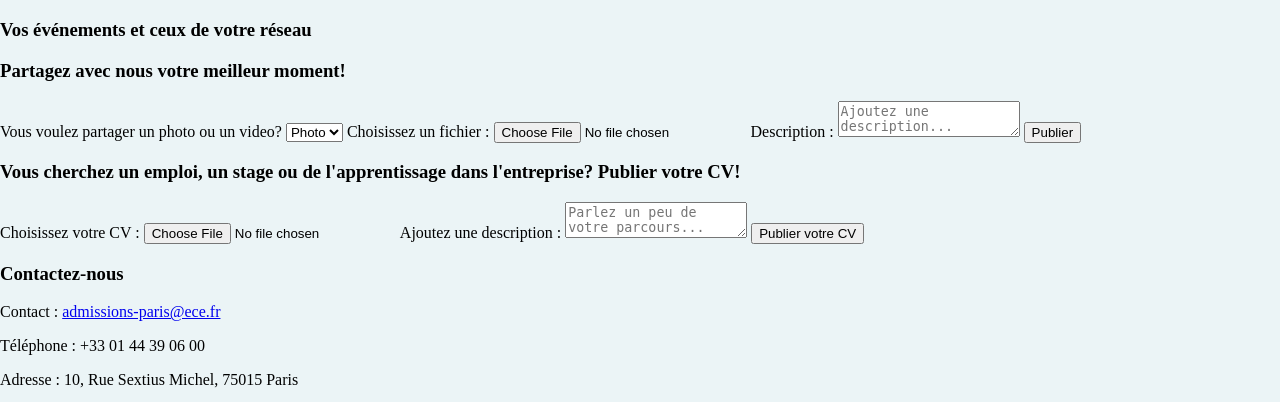
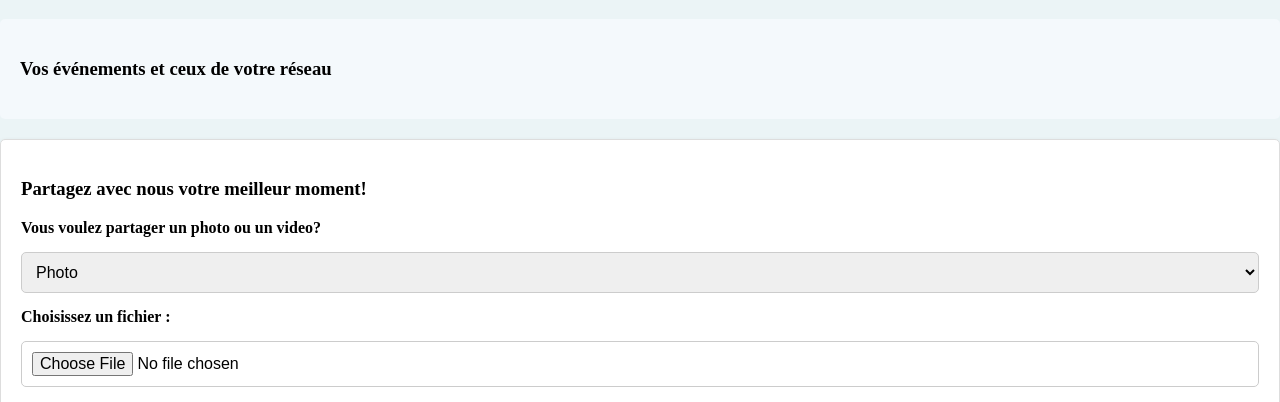
Before and after one commit to evitafaj/Projet_Web, a PHP site: page /ece_in_acceuil.html in a window 1280 px wide. Shown: the part 966-1368 px from the top of the page. Run offline with PHP 8.4, Linux system fonts and the light colour scheme.

Commit message:
Update projet.css

```diff
--- a/projet.css
+++ b/projet.css
@@ -162,3 +162,150 @@ footer {
         height: auto;
     }
 }
+
+#upload-section {
+    padding: 20px;
+    background-color: #ffffff;
+    border: 1px solid #ddd;
+    border-radius: 5px;
+    margin-top: 20px;
+}
+
+#upload-form {
+    display: flex;
+    flex-direction: column;
+    gap: 15px;
+}
+
+#upload-form label {
+    font-weight: bold;
+}
+
+#upload-form input, #upload-form select, #upload-form textarea, #upload-form button {
+    padding: 10px;
+    border: 1px solid #ccc;
+    border-radius: 5px;
+}
+
+#upload-form button {
+    background-color: #306f77;
+    color: white;
+    cursor: pointer;
+    transition: background-color 0.3s ease;
+}
+
+#upload-form button:hover {
+    background-color: #245a5f;
+}
+
+#upload-preview {
+    margin-top: 20px;
+}
+
+.uploaded-content {
+    border: 1px solid #ddd;
+    padding: 10px;
+    margin-bottom: 15px;
+    border-radius: 5px;
+    background-color: #f9f9f9;
+}
+
+.uploaded-content img, .uploaded-content video {
+    max-width: 100%;
+    height: auto;
+    margin-top: 10px;
+    border-radius: 5px;
+}
+
+
+#user-events {
+    padding: 20px;
+    background-color: #f4f9fc;
+    border-radius: 5px;
+    margin: 20px 0;
+}
+
+#event-list {
+    display: flex;
+    flex-direction: column;
+    gap: 15px;
+}
+
+.event-item {
+    background-color: #ffffff;
+    border: 1px solid #ddd;
+    border-radius: 5px;
+    padding: 15px;
+    box-shadow: 0 2px 5px rgba(0, 0, 0, 0.1);
+}
+
+.event-item h4 {
+    font-size: 1.2em;
+    margin-bottom: 10px;
+    color: #306f77;
+}
+
+.event-item small {
+    color: #666;
+    font-style: italic;
+}
+
+.event-item p {
+    margin: 5px 0 0;
+}
+
+
+/* Conteneur principal pour les deux sections */
+.content-container {
+    display: flex; /* Utilise Flexbox pour disposer les éléments côte à côte */
+    gap: 20px; /* Espace entre les sections */
+    margin-top: 20px;
+}
+
+/* Sections individuelles */
+#upload-section, #upload-cv {
+    flex: 1; /* Les sections prennent des tailles égales */
+    padding: 20px;
+    background-color: #ffffff;
+    border: 1px solid #ddd;
+    border-radius: 5px;
+    box-shadow: 0 2px 5px rgba(0, 0, 0, 0.1);
+}
+
+/* Styles pour les formulaires */
+form {
+    display: flex;
+    flex-direction: column;
+    gap: 15px; /* Espacement entre les éléments du formulaire */
+}
+
+form label {
+    font-weight: bold;
+}
+
+form input, form select, form textarea, form button {
+    padding: 10px;
+    border: 1px solid #ccc;
+    border-radius: 5px;
+    font-size: 1rem;
+}
+
+form button {
+    background-color: #306f77;
+    color: white;
+    cursor: pointer;
+    transition: background-color 0.3s ease;
+}
+
+form button:hover {
+    background-color: #245a5f;
+}
+
+/* Zone d'aperçu */
+#upload-preview, #cv-preview {
+    margin-top: 20px;
+    padding: 10px;
+    background-color: #f9f9f9;
+    border: 1px solid #ddd;
+    border-radius: 5px;
+}
```
